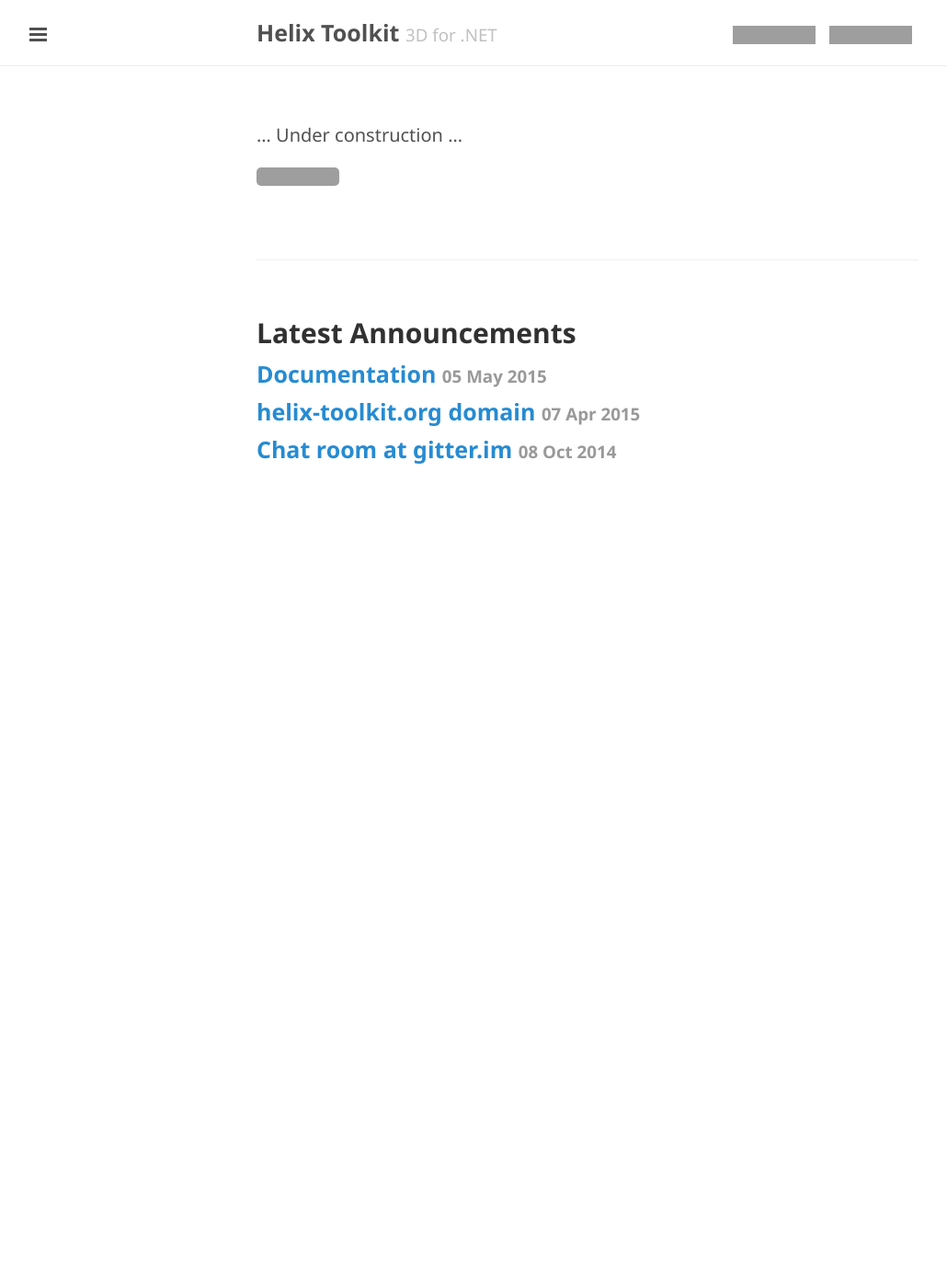
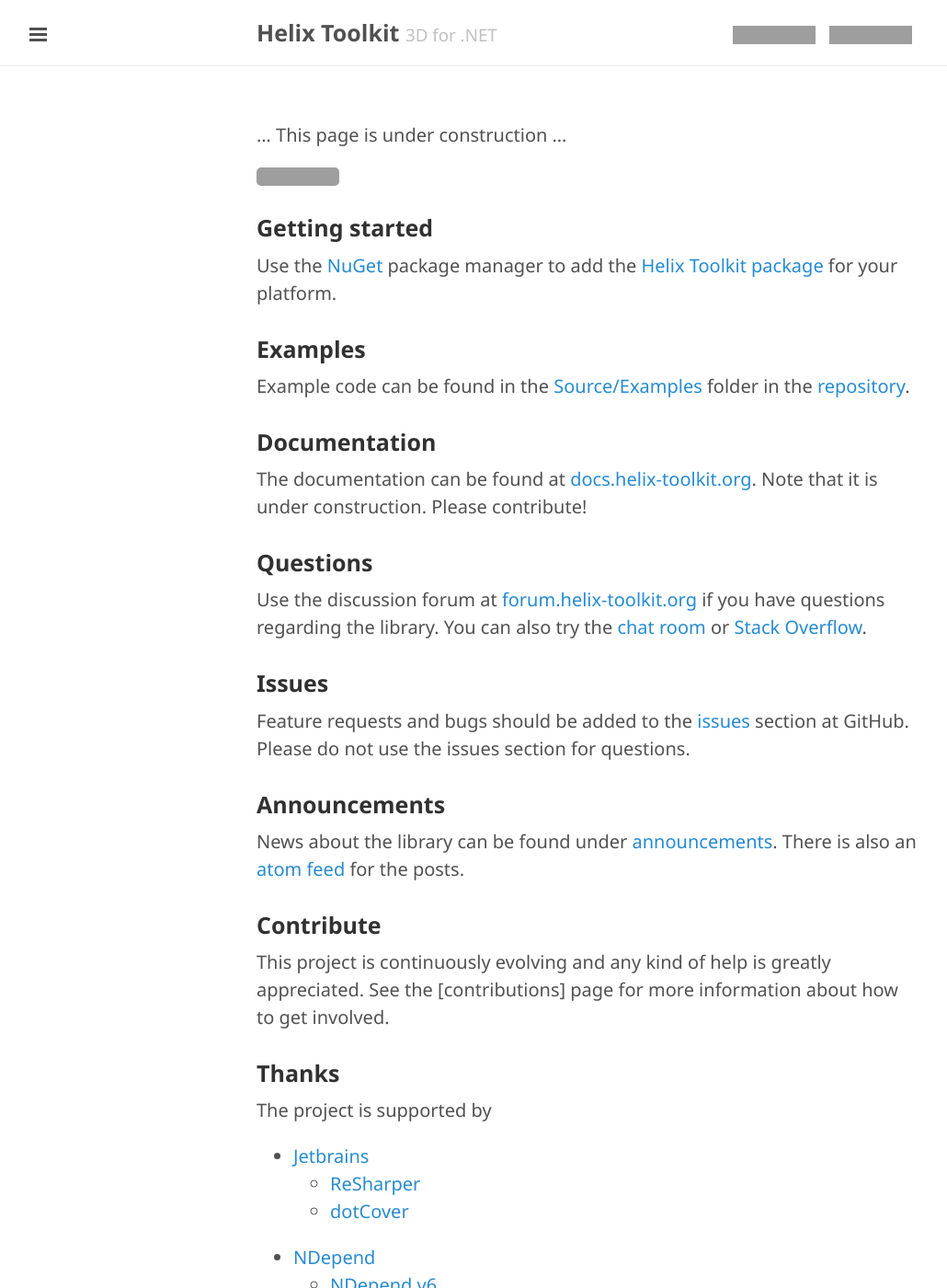
Before and after one commit to helix-toolkit/helix-toolkit.github.io, a Jekyll site: the page built from index.md, in a window 1280 px wide and 1400 px high. Shown: the whole window at 92% size, without its empty margins (1-1031 px from the left). Built offline with Jekyll 4.4.1, drawn with Linux system fonts in a browser that asks for light colours; some of the changed text lies outside the part shown; grey boxes are pictures that could not be loaded.

Commit message:
Update index.md

```diff
--- a/index.md
+++ b/index.md
@@ -3,6 +3,83 @@
 published: true
 ---
 
-... Under construction ...
+... This page is under construction ...
 
 [![Build status](https://ci.appveyor.com/api/projects/status/tmqafdk9p7o98gw7)](https://ci.appveyor.com/project/objorke/helix-toolkit)
+
+### Getting started
+
+Use the [NuGet] package manager to add the [Helix Toolkit package][NuGet packages] for your platform.
+
+### Examples
+
+Example code can be found in the [Source/Examples] folder in the [repository].
+
+### Documentation
+
+The documentation can be found at [docs.helix-toolkit.org][docs]. Note that it is under construction. Please contribute!
+
+### Questions
+
+Use the discussion forum at [forum.helix-toolkit.org] if you have questions regarding the library. You can also try the [chat room] or [Stack Overflow].
+
+### Issues
+
+Feature requests and bugs should be added to the [issues] section at GitHub. Please do not use the issues section for questions.
+
+### Announcements
+
+News about the library can be found under [announcements]. There is also an [atom feed] for the posts.
+
+### Contribute
+
+This project is continuously evolving and any kind of help is greatly appreciated. See the [contributions] page for more information about how to get involved.
+
+### Thanks
+
+The project is supported by
+
+- [Jetbrains]
+  - [ReSharper]
+  - [dotCover]
+- [NDepend]
+  - [NDepend v6][NDepend]
+- [Red Gate Software]
+  - [ANTS]
+- [Xamarin]
+  - [Xamarin Studio][Xamarin]
+- [OzCode]
+  - [OzCode VS extension]
+- [UserEcho]
+
+[NuGet]: http://www.nuget.org/
+[NuGet packages]: http://www.nuget.org/packages?q=helixtoolkit
+[Portable Class Library]: http://msdn.microsoft.com/en-us/library/vstudio/gg597391(v=vs.100).aspx
+
+[announcements]: http://helix-toolkit.org/announcements/
+[atom feed]: http://helix-toolkit.org/atom.xml
+[docs]: http://docs.helix-toolkit.org/
+
+[repository]: https://github.com/helix-toolkit/helix-toolkit
+[Source/Examples]: https://github.com/helix-toolkit/helix-toolkit/tree/master/Source/Examples
+[contributors]: https://github.com/helix-toolkit/helix-toolkit/graphs/contributors
+[issues]: https://github.com/helix-toolkit/helix-toolkit/issues/
+
+[forum.helix-toolkit.org]: http://forum.helix-toolkit.org/
+[chat room]: https://gitter.im/helix-toolkit/helix-toolkit
+[Stack Overflow]: http://stackoverflow.com/questions/tagged/helix-3d-toolkit?sort=newest
+[twitter]: https://twitter.com/search?q=helix-3d-toolkit
+[twitter-hashtag]: https://twitter.com/hashtag/Helix3DToolkit
+
+[Jetbrains]: http://www.jetbrains.com/
+[ReSharper]: http://www.jetbrains.com/resharper/
+[dotCover]: http://www.jetbrains.com/dotcover/index.html?topDC
+[NDepend]: http://www.ndepend.com/
+[Red Gate Software]: http://www.red-gate.com/
+[ANTS]: http://www.red-gate.com/products/dotnet-development/ants-performance-profiler/
+[Xamarin]: http://www.xamarin.com/
+[OzCode]: http://www.oz-code.com/
+[OzCode VS extension]: http://visualstudiogallery.msdn.microsoft.com/36925113-cdce-4953-a5d6-fb3d2912dad7
+[UserEcho]: http://www.userecho.com/
+
+[jetbrains-banner]: http://www.jetbrains.com/img/banners/Codebetter.png
```
